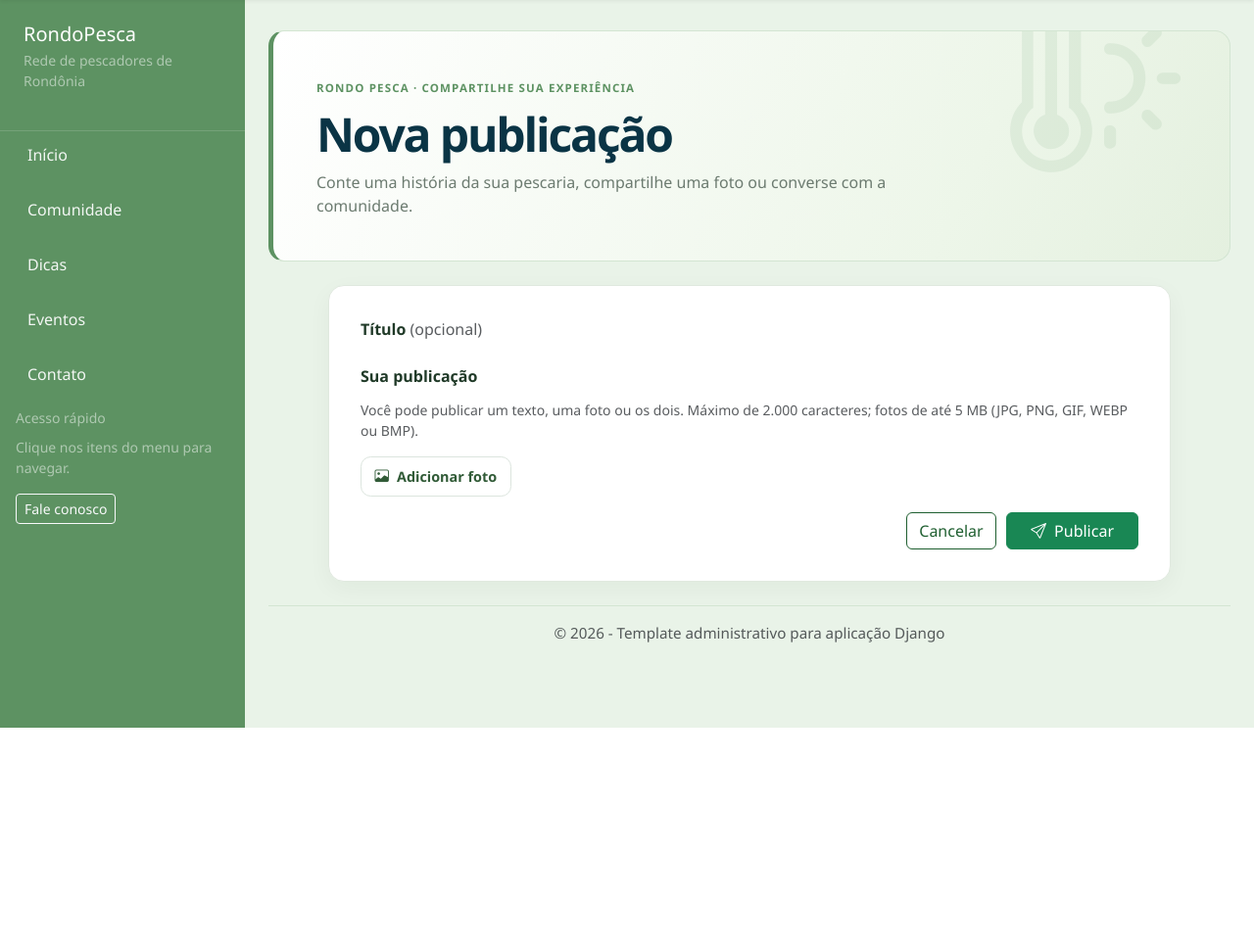
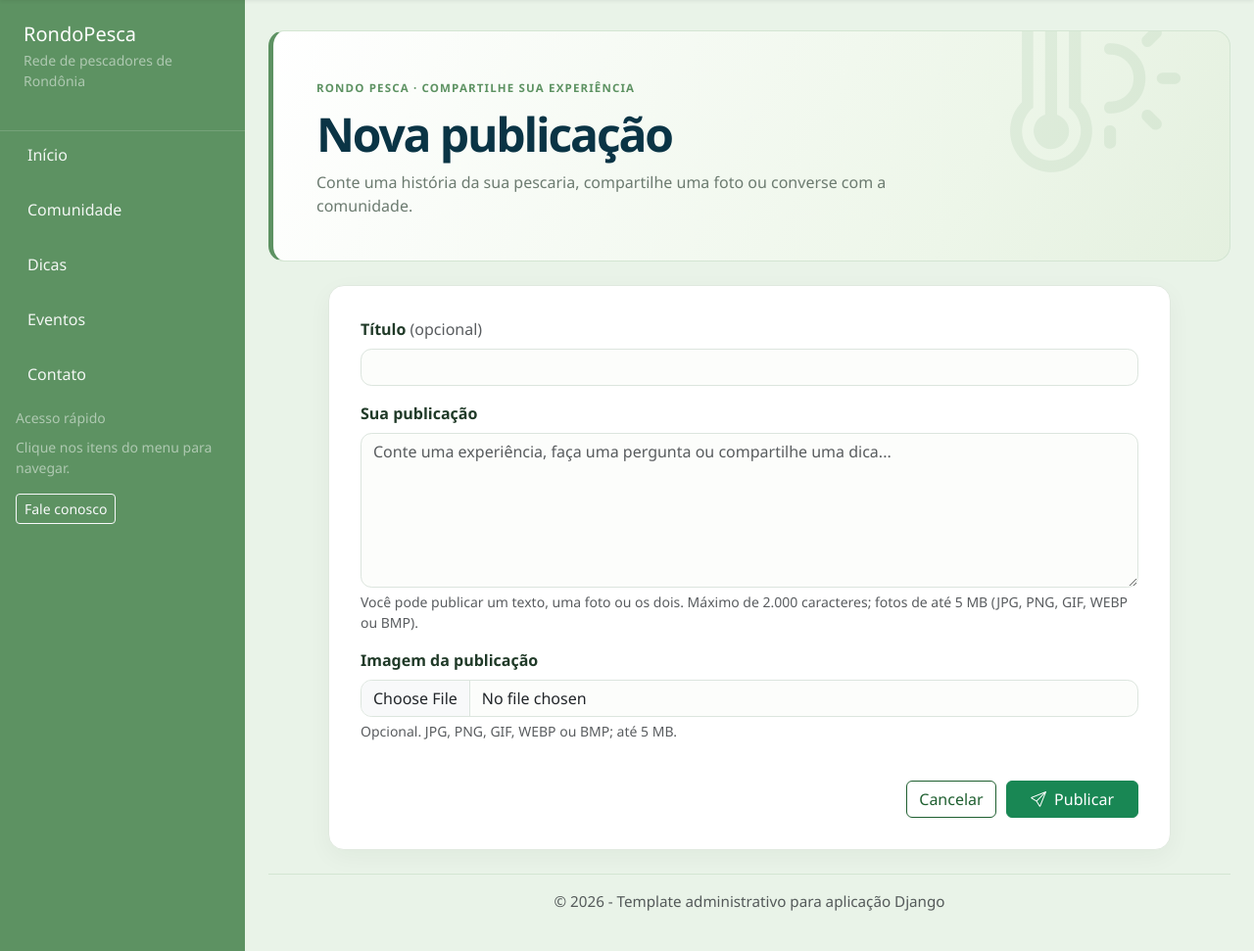
Before and after one commit to Thigas3Bti/RPDjango, a Django app: page /comunidade/publicar/ in a window 1280 px wide. Shown: the part 57-1028 px from the top of the page at 98% size. Before the commit the page ends 800 px from the top, so only its background shows below. Run offline with Django 5.2, Linux system fonts and the light colour scheme; a user stored in the database is signed in.

Commit message:
Hoje eu Thiago fiz uma correção no formulario de adicionar publicação pois ele estava dando erro na hr de colocar textos e enviar a postagem, agora esta funcionando corretamente

```diff
--- a/forum/templates/publicar.html
+++ b/forum/templates/publicar.html
@@ -3,15 +3,15 @@
 {% block title %}Nova publicação | RondoPesca{% endblock %}
 
 {% block content %}
-<main class="community-page">
+<section class="community-page" aria-labelledby="publish-title">
     <section class="community-hero community-publish-hero mb-4">
         <span class="community-kicker">RONDO PESCA · COMPARTILHE SUA EXPERIÊNCIA</span>
-        <h1 class="mt-2 mb-2">Nova publicação</h1>
+        <h1 id="publish-title" class="mt-2 mb-2">Nova publicação</h1>
         <p class="mb-0">Conte uma história da sua pescaria, compartilhe uma foto ou converse com a comunidade.</p>
     </section>
 
     <section class="community-card community-publish-form-card">
-        <form id="publish-form" method="post" enctype="multipart/form-data" novalidate>
+        <form id="publish-form" method="post" enctype="multipart/form-data">
             {% csrf_token %}
             {% if form.non_field_errors %}
             <div class="alert alert-danger" role="alert">{{ form.non_field_errors }}</div>
@@ -19,22 +19,41 @@
 
             <div class="mb-3">
                 <label for="{{ form.titulo.id_for_label }}" class="form-label fw-semibold">Título <span class="text-muted fw-normal">(opcional)</span></label>
-                {{ form.titulo }}
+                <input
+                    type="text"
+                    name="{{ form.titulo.html_name }}"
+                    id="{{ form.titulo.id_for_label }}"
+                    class="form-control community-field"
+                    value="{{ form.titulo.value|default_if_none:'' }}"
+                    maxlength="120"
+                    autocomplete="off">
                 {% for error in form.titulo.errors %}<div class="text-danger small mt-1" role="alert">{{ error }}</div>{% endfor %}
             </div>
 
             <div class="mb-3">
                 <label for="{{ form.texto.id_for_label }}" class="form-label fw-semibold">Sua publicação</label>
-                {{ form.texto }}
+                <textarea
+                    name="{{ form.texto.html_name }}"
+                    id="{{ form.texto.id_for_label }}"
+                    class="form-control community-field"
+                    rows="6"
+                    maxlength="2000"
+                    placeholder="Conte uma experiência, faça uma pergunta ou compartilhe uma dica..."
+                    aria-describedby="publish-help">{{ form.texto.value|default_if_none:'' }}</textarea>
                 <div id="publish-help" class="form-text">Você pode publicar um texto, uma foto ou os dois. Máximo de 2.000 caracteres; fotos de até 5 MB (JPG, PNG, GIF, WEBP ou BMP).</div>
                 {% for error in form.texto.errors %}<div class="text-danger small mt-1" role="alert">{{ error }}</div>{% endfor %}
             </div>
 
             <div class="mb-3">
-                <label class="community-photo-label" for="{{ form.foto.id_for_label }}">
-                    <i class="bi bi-image" aria-hidden="true"></i>Adicionar foto
-                </label>
-                {{ form.foto }}
+                <label for="{{ form.foto.id_for_label }}" class="form-label fw-semibold">Imagem da publicação</label>
+                <input
+                    type="file"
+                    name="{{ form.foto.html_name }}"
+                    id="{{ form.foto.id_for_label }}"
+                    class="form-control community-field"
+                    accept=".jpg,.jpeg,.png,.gif,.webp,.bmp,image/jpeg,image/png,image/gif,image/webp,image/bmp"
+                    aria-describedby="publish-photo-help">
+                <div id="publish-photo-help" class="form-text">Opcional. JPG, PNG, GIF, WEBP ou BMP; até 5 MB.</div>
                 <span id="publish-photo-name" class="small text-muted ms-2"></span>
                 {% for error in form.foto.errors %}<div class="text-danger small mt-1" role="alert">{{ error }}</div>{% endfor %}
             </div>
@@ -47,7 +66,7 @@
             </div>
         </form>
     </section>
-</main>
+</section>
 {% endblock %}
 
 {% block extra_js %}
@@ -56,15 +75,21 @@
         const photoInput = document.getElementById("id_foto");
         const photoPreview = document.getElementById("publish-photo-preview");
         const photoName = document.getElementById("publish-photo-name");
+        let previewUrl = null;
 
         photoInput.addEventListener("change", () => {
             const file = photoInput.files[0];
+            if (previewUrl) {
+                URL.revokeObjectURL(previewUrl);
+                previewUrl = null;
+            }
             photoPreview.removeAttribute("src");
             photoPreview.style.display = "none";
             photoName.textContent = "";
             if (!file) return;
             photoName.textContent = file.name;
-            photoPreview.src = URL.createObjectURL(file);
+            previewUrl = URL.createObjectURL(file);
+            photoPreview.src = previewUrl;
             photoPreview.style.display = "block";
         });
     })();
--- a/forum/views.py
+++ b/forum/views.py
@@ -53,7 +53,7 @@ def publicar(request):
             publicacao.autor = request.user
             publicacao.save()
             messages.success(request, 'Sua publicação foi compartilhada com a comunidade.')
-            return redirect('comunidade')
+            return redirect(f"{reverse('comunidade')}#publicacao-{publicacao.pk}")
     elif request.method == 'GET':
         form = PublicacaoForm()
     else:
--- a/web/urls.py
+++ b/web/urls.py
@@ -9,8 +9,6 @@ urlpatterns = [
     path('contato/', views.contato, name='contato'),
     path('dicas/', views.dicas, name='dicas'),
     path('dicas/adicionar/', views.adicionar_dica, name='adicionar_dica'),
-    path('comunidade/', views.comunidade, name='comunidade'),
-    path('comunidade/publicar/', views.publicar, name='publicar'),
     path('login/', views.login, name='login'),
     path('cadastro/', views.cadastro, name='cadastro'),
     path('logout/', views.logout, name='logout'),
```
Also changed, not shown: forum/tests.py (+9 -2 lines), db.sqlite3, media/forum/publicacoes/2026/10/images_FhHWxpd.jpg (added).
